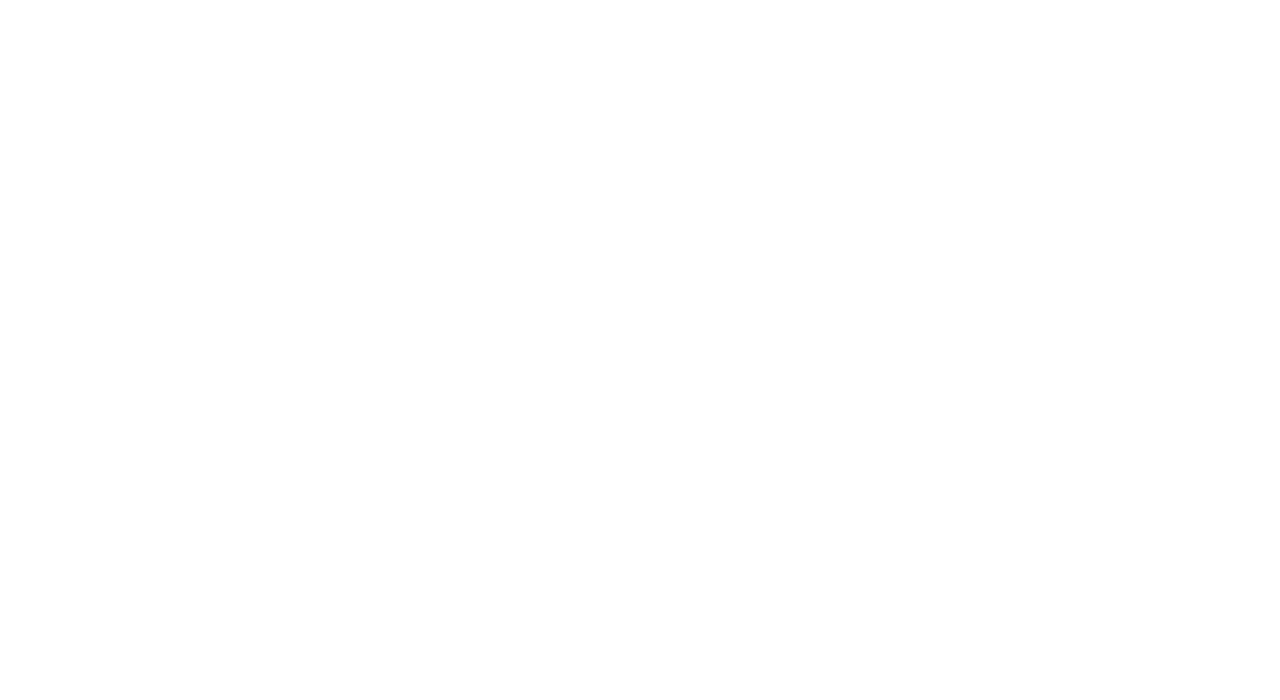
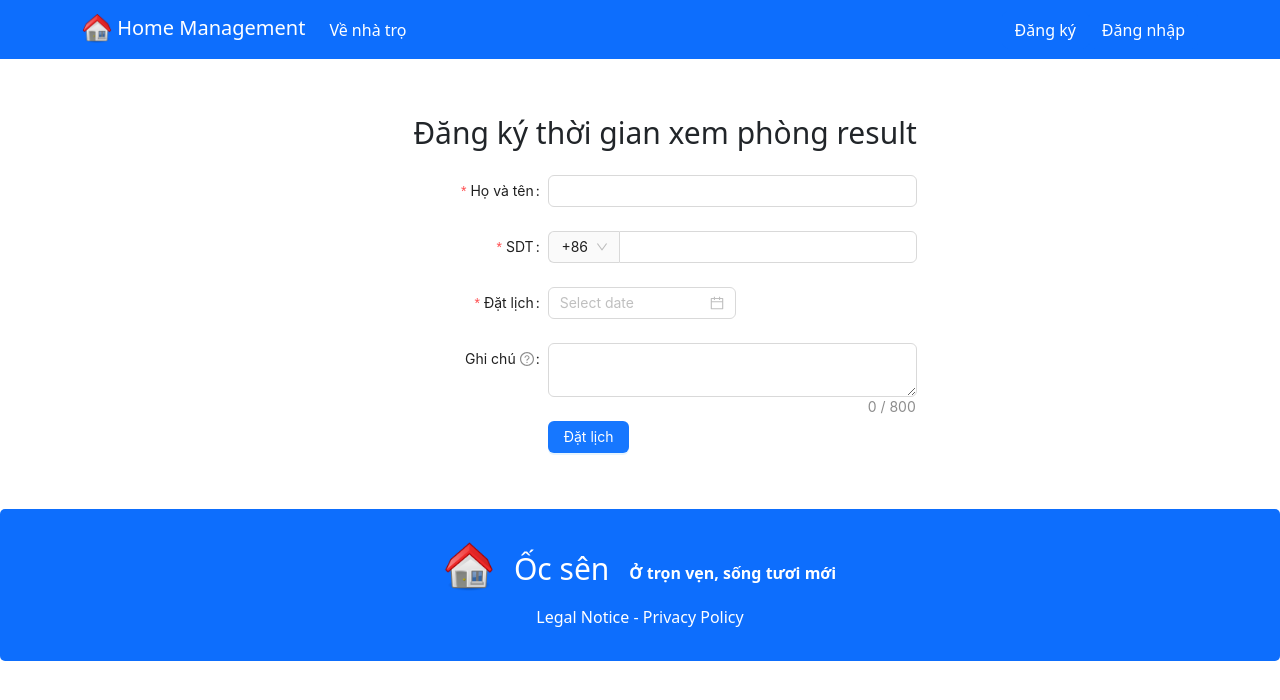
Before and after one commit to Dungntt2003/Frontend_HomeManagement, a React (Create React App) app: page /bookSchedule/result in a window 1280 px wide. Before the commit this address had no page. Shown: the top 700 px of the page. Built offline with nearby package versions, Linux system fonts and the light colour scheme.

Commit message:
Complete book schedule page

```diff
--- /dev/null
+++ b/src/api/bookScheduleApi.js
@@ -0,0 +1,10 @@
+import axiosClient from "./axiosClient";
+
+const bookScheduleApi = {
+  createBookSchedule: (params) => {
+    const url = "/bookSchedule";
+    return axiosClient.post(url, params);
+  },
+};
+
+export default bookScheduleApi;
--- a/src/view/pages/home-detail/home-detail.jsx
+++ b/src/view/pages/home-detail/home-detail.jsx
@@ -133,7 +133,7 @@ function HomeDetail() {
             }
           >
             <Link
-              to="/set-date"
+              to={`/bookSchedule/${id}`}
               className={
                 room["Max people"] === room["Number people"]
                   ? "home-detail-disabled-link home-detail-link"
--- a/src/view/pages/homeItem/index.jsx
+++ b/src/view/pages/homeItem/index.jsx
@@ -30,7 +30,7 @@ function HomeItem(props) {
             </Link>
           </button>
           <button className="item-set-calendar">
-            <Link to="/set-date" className="item-link">
+            <Link to={`/bookSchedule/${props.home.Name}`} className="item-link">
               Đặt lịch
             </Link>
           </button>
--- /dev/null
+++ b/src/view/pages/set-date/bookScheduleResult/bookResult.jsx
@@ -0,0 +1,20 @@
+import "./bookResult.scss";
+import { FontAwesomeIcon } from "@fortawesome/react-fontawesome";
+import { faFaceLaugh } from "@fortawesome/free-solid-svg-icons";
+
+function BookScheduleResult() {
+  return (
+    <div>
+      <h2 className="book-result">
+        Hiện đang chờ kết quả từ chủ trọ, bạn vui lòng quay lại sau để xem kết
+        quả
+      </h2>
+      <h4 className="book-result-thank">
+        Trân trọng và cảm ơn
+        <FontAwesomeIcon icon={faFaceLaugh} className="book-result-icon" />
+      </h4>
+    </div>
+  );
+}
+
+export default BookScheduleResult;
--- /dev/null
+++ b/src/view/pages/set-date/bookScheduleResult/bookResult.scss
@@ -0,0 +1,15 @@
+.book-result,
+.book-result-thank {
+  text-align: center;
+  font-weight: 400;
+}
+
+.book-result {
+  margin: 100px 0 50px 0;
+}
+
+.book-result-icon {
+  color: rgb(41, 180, 199);
+  margin-left: 10px;
+  font-size: 30px;
+}
--- a/src/view/pages/set-date/set-date.jsx
+++ b/src/view/pages/set-date/set-date.jsx
@@ -1,6 +1,11 @@
 import "./set-date.scss";
 import React from "react";
+import { useParams, useNavigate } from "react-router-dom";
 import { Button, Form, Input, DatePicker, Select } from "antd";
+import bookScheduleApi from "../../../api/bookScheduleApi";
+import moment from "moment";
+import { ToastContainer, toast } from "react-toastify";
+import "react-toastify/dist/ReactToastify.css";
 const { Option } = Select;
 const formItemLayout = {
   labelCol: {
@@ -33,6 +38,9 @@ const tailFormItemLayout = {
   },
 };
 function SetDate() {
+  const navigate = useNavigate();
+  const { id } = useParams();
+  const userInfo = JSON.parse(localStorage.getItem("user"));
   const prefixSelector = (
     <Form.Item name="prefix" noStyle>
       <Select
@@ -46,12 +54,55 @@ function SetDate() {
     </Form.Item>
   );
   const onFinish = (e) => {
-    console.log("Success:", e);
+    const selectedDate = e.Time;
+    const date = moment(selectedDate).format("YYYY-MM-DD");
+    const params = {
+      user_id: userInfo.id,
+      name: id,
+      date: date,
+      user_name: e.Name,
+      phone: e.Phone,
+      note: e.Note,
+    };
+
+    const postASchedule = async () => {
+      try {
+        const res = await bookScheduleApi.createBookSchedule(params);
+        console.log(res);
+        toast.success("Đăng ký lịch thành công", {
+          position: "top-center",
+          autoClose: 3000,
+          hideProgressBar: false,
+          closeOnClick: true,
+          pauseOnHover: true,
+          draggable: true,
+          progress: undefined,
+          theme: "colored",
+          // transition: Bounce,
+        });
+        setTimeout(() => {
+          navigate(`/bookSchedule/${id}/result`);
+        }, 3000);
+      } catch (error) {
+        console.log(error);
+        toast.error("Đăng ký thất bại, vui lòng thử lại", {
+          position: "top-center",
+          autoClose: 3000,
+          hideProgressBar: false,
+          closeOnClick: true,
+          pauseOnHover: true,
+          draggable: true,
+          progress: undefined,
+          theme: "colored",
+        });
+      }
+    };
+    postASchedule();
   };
   return (
     <div className="set-date-container">
       <div>
-        <h2 className="set-date-header">Đăng ký thời gian xem phòng 306-B10</h2>
+        <h2 className="set-date-header">Đăng ký thời gian xem phòng {id}</h2>
         <>
           <Form
             {...formItemLayout}
@@ -124,6 +175,7 @@ function SetDate() {
               </Button>
             </Form.Item>
           </Form>
+          <ToastContainer />
         </>
       </div>
     </div>
--- a/src/view/pages/signin/signin.jsx
+++ b/src/view/pages/signin/signin.jsx
@@ -17,13 +17,14 @@ function SignIn() {
     const sendPostRequest = async () => {
       try {
         const response = await authApi.login(values);
+        console.log(response);
         const userInfo = {
           email: values.Email,
           name: getName(values.Email),
+          id: response.data.id,
         };
         console.log(userInfo);
         localStorage.setItem("user", JSON.stringify(userInfo));
-        console.log(response);
         setAlert("true");
         setTimeout(() => {
           navigate("/homepage");
--- a/src/view/routes/index.js
+++ b/src/view/routes/index.js
@@ -7,6 +7,8 @@ import SetDate from "../pages/set-date/set-date";
 import Announce from "../pages/announce/announce";
 import SignUp from "../pages/signup/signup";
 import SignIn from "../pages/signin/signin";
+import HeaderOnly from "../../components/layout/header-only";
+import BookScheduleResult from "../pages/set-date/bookScheduleResult/bookResult";
 function AllRoutes() {
   const user = localStorage.getItem("user");
   return (
@@ -30,7 +32,14 @@ function AllRoutes() {
         path="/homeDetail/:id"
         element={<MainLayout component={HomeDetail} />}
       />
-      <Route path="/set-date" element={<MainLayout component={SetDate} />} />
+      <Route
+        path="/bookSchedule/:id"
+        element={<MainLayout component={SetDate} />}
+      />
+      <Route
+        path="/bookSchedule/:id/result"
+        element={<HeaderOnly component={BookScheduleResult} />}
+      />
       <Route path="/announce" element={<MainLayout component={Announce} />} />
     </Routes>
   );
```
